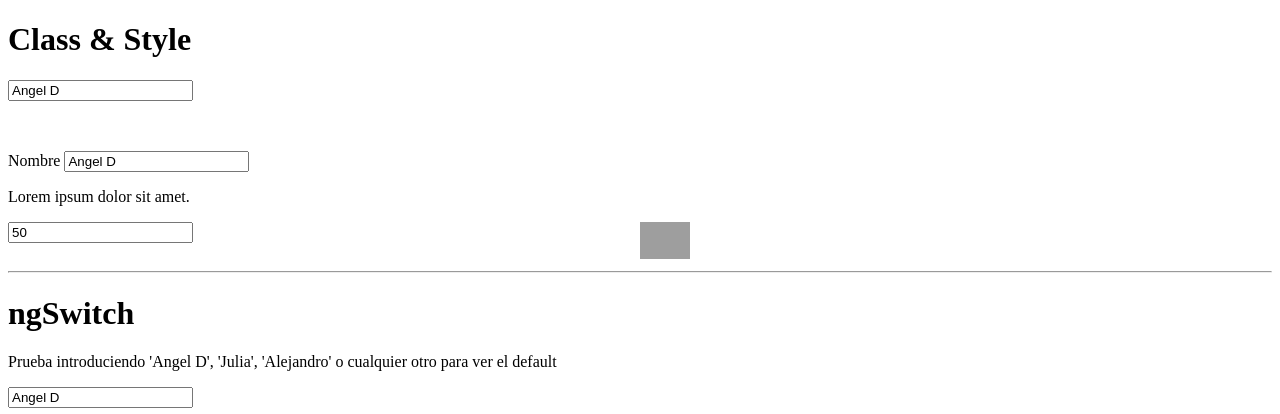
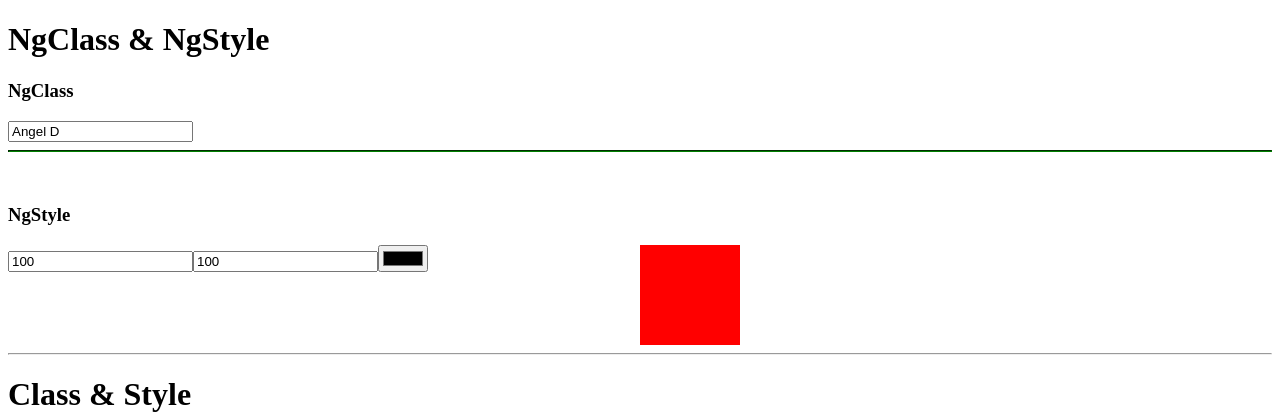
Before and after one commit to AngelDHackerman/fundamentosAngular, an Angular app in the folder my-store/: page / in a window 1280 px wide. Shown: the top 414 px of the page. Built offline with nearby package versions, Linux system fonts and the light colour scheme; grey boxes are pictures that could not be loaded.

Commit message:
usando ngClass y ngStyle para agregar la clase que necesitemos si tenemos varias condicionales

```diff
--- a/my-store/src/app/app.component.html
+++ b/my-store/src/app/app.component.html
@@ -1,4 +1,40 @@
 <!--  todo/ lo que esta dentro de los {{}} viene del archivo app.components.ts -->
+
+<!-- ! NgClass & NgStyle, -->
+
+<!-- ? el ngClass es como un "arreglo de condiciones" podemos usar cuantas condiciones queramos para agregar la clase que necesitemos " -->
+
+<h1>NgClass & NgStyle</h1>
+<h3>NgClass</h3>
+<input type="text" required #nameInput4="ngModel" [(ngModel)]="person.name">
+<hr class="line-error"
+  [ngClass]="{
+    'valid': nameInput4.valid,
+    'invalid': nameInput4.invalid
+  }"
+/>
+<p class="message-error" [class.activado]="nameInput4.invalid">
+  El campo es requerido.
+</p>
+
+<h3>NgStyle</h3>
+<div class="styleDeImagen">
+  <div> <!-- Vamos a tener 3 inputs ligamos a un objeto en app.components.ts -->
+    <input type="number" [(ngModel)]="box.width" />
+    <input type="number" [(ngModel)]="box.height" />
+    <input type="color" [(ngModel)]="box.background" />
+  </div>
+  <div [ngStyle]="{
+    'width.px': box.width,
+    'height.px': box.height,
+    'background-color': box.background,
+    'display': 'block'
+  }">
+
+  </div>
+</div>
+
+<hr>
 
 <!-- ! Class & Style  -->
 
--- a/my-store/src/app/app.component.scss
+++ b/my-store/src/app/app.component.scss
@@ -31,6 +31,16 @@
   display: grid;
   grid-template-columns: repeat(2, 1fr);
 }
+.line-error {
+  height: 0; // ? los hr su alto por defecto debe ser 0
+  border-bottom: 1px solid;
+  &.invalid {
+    border-color: red;
+  }
+  &.valid {
+    border-color: green;
+  }
+}
 
         // ! 40em es la medida estandar para tablets en adelante
 
--- a/my-store/src/app/app.component.ts
+++ b/my-store/src/app/app.component.ts
@@ -21,6 +21,11 @@ export class AppComponent {
 
   names: string [] = ['Angel', 'Nicolas', 'Santiago', 'Alejandro', 'Dario'];
   newName = '';
+  box  = {
+    width: 100,
+    height: 100,
+    background: 'red'
+  }
   products: Product [] = [
     {
       name: 'El mejor juguete',
```
